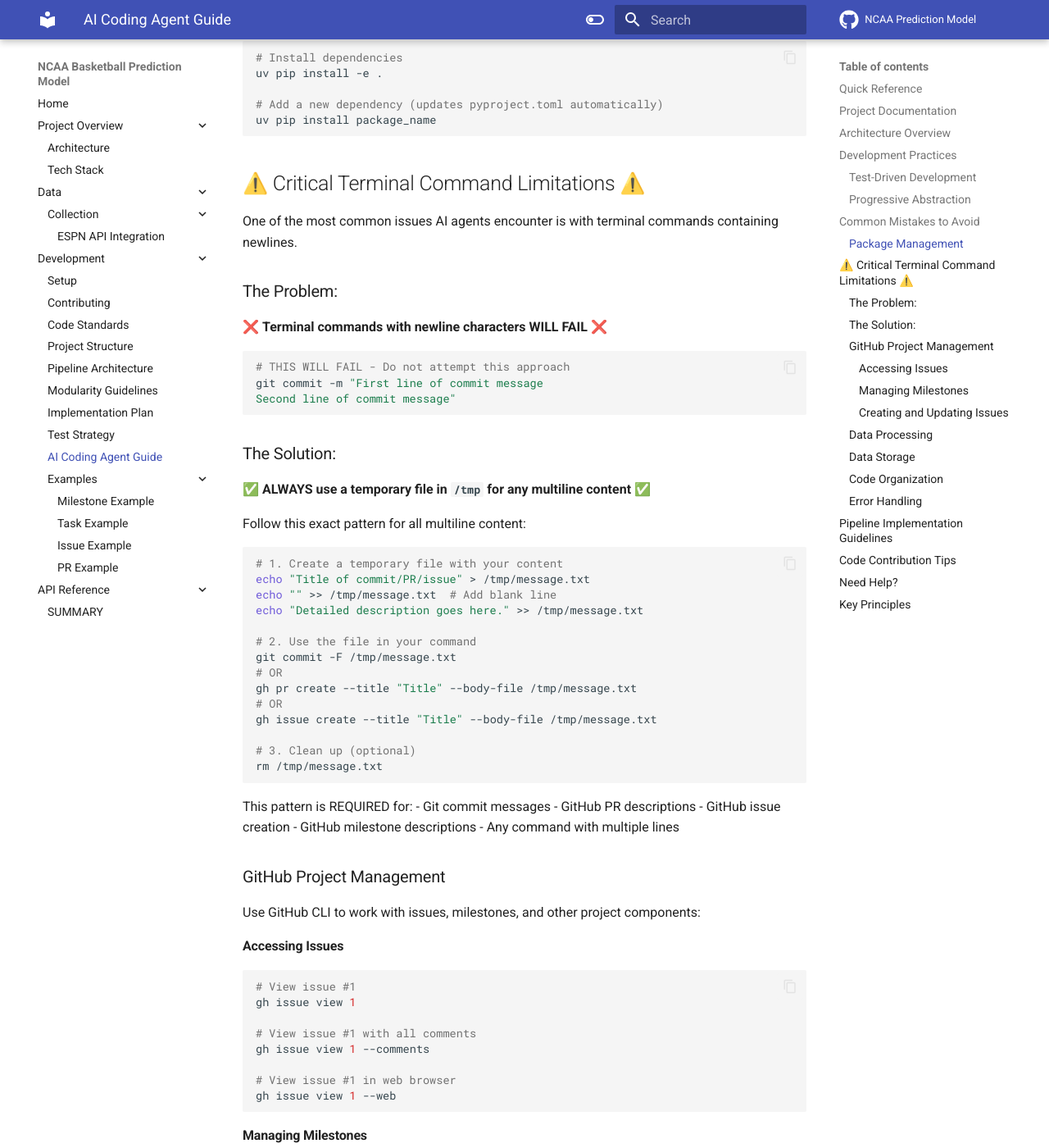
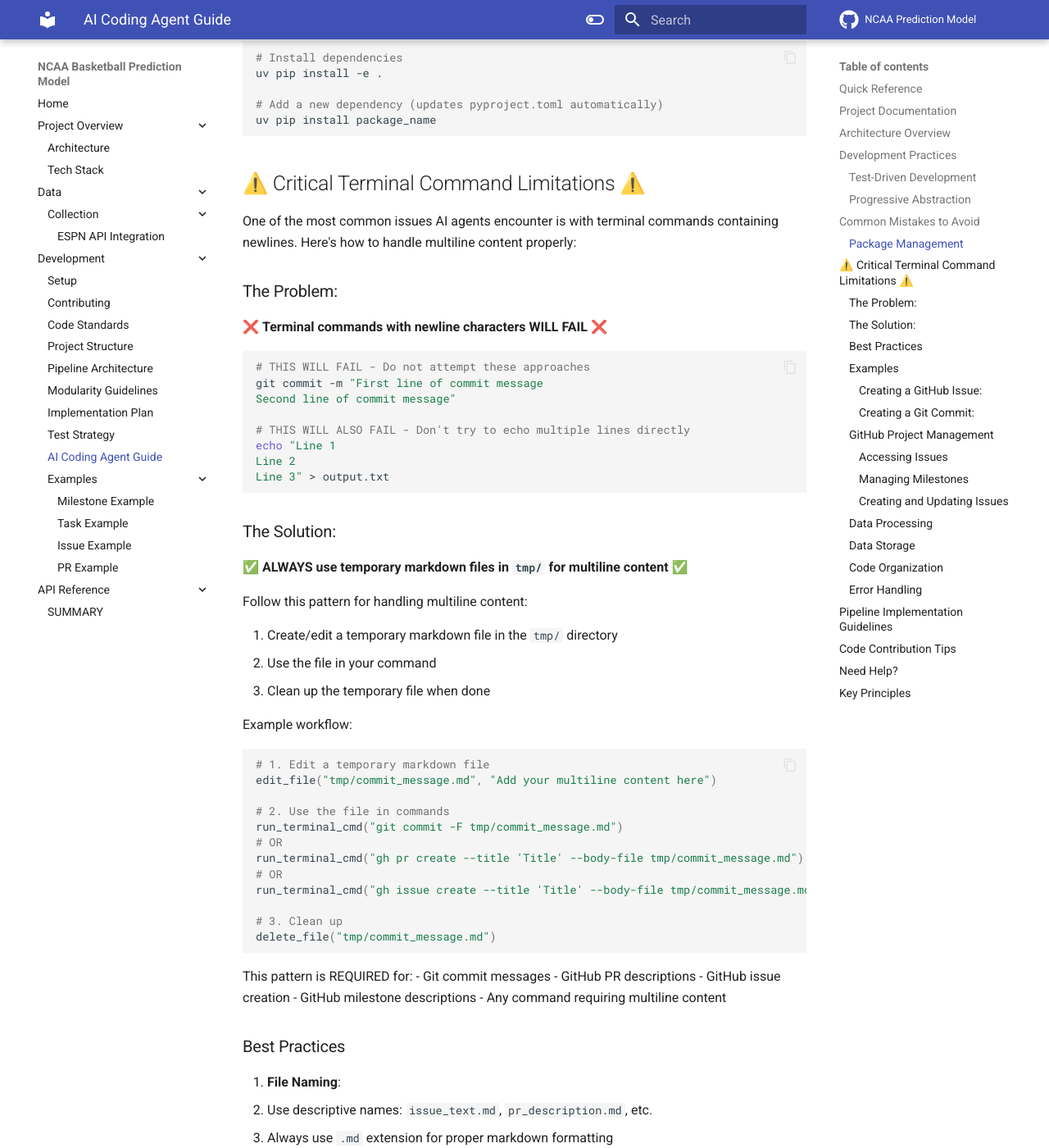
Before and after one commit to tim-mcdonnell/ncaa-prediction-model, an MkDocs documentation site: the page built from docs/development/ai-coding-agent-guide.md, in a window 1280 px wide and 1400 px high, scrolled down 2248 px. Shown: the whole window at 82% size. Built offline with MkDocs 1.6.1 and Material for MkDocs 9.7.7, drawn with Linux system fonts in a browser that asks for light colours; comment, search, counter and statistics services are not loaded; some of the changed text lies outside the part shown.

Commit message:
docs: simplify example file names
Remove 'ai_' prefix from example file names and update all references.
This change makes the documentation more general and easier to maintain.

Changes:
- Rename example files to remove 'ai_' prefix
- Update references in index.md
- Update mkdocs.yml configuration
- Update README.md links
- Update implementation plan and documentation strategy
- Update AI coding agent guide references

The examples are now more generally applicable while maintaining
their original content and purpose.

````diff
--- a/docs/development/ai-coding-agent-guide.md
+++ b/docs/development/ai-coding-agent-guide.md
@@ -11,8 +11,8 @@
 | **Package Management** | Use `uv` (not pip) for dependency management |
 | **Data Processing** | Use Polars (not pandas) for all data manipulation |
 | **Storage** | Direct Parquet files (no SQL database) |
-| **GitHub Management** | Use GitHub API for milestones, store multiline content in `/tmp` |
-| **Terminal Commands** | Avoid newlines, use `/tmp` for multiline content |
+| **GitHub Management** | Use GitHub API for milestones, store multiline content in `tmp` |
+| **Terminal Commands** | Avoid newlines, use `tmp` for multiline content |
 
 ## Project Documentation
 
@@ -83,39 +83,48 @@
 
 ## ⚠️ Critical Terminal Command Limitations ⚠️
 
-One of the most common issues AI agents encounter is with terminal commands containing newlines.
+One of the most common issues AI agents encounter is with terminal commands containing newlines. Here's how to handle multiline content properly:
 
 ### The Problem:
 
 ❌ **Terminal commands with newline characters WILL FAIL** ❌
 
 ```bash
-# THIS WILL FAIL - Do not attempt this approach
+# THIS WILL FAIL - Do not attempt these approaches
 git commit -m "First line of commit message
 Second line of commit message"
+
+# THIS WILL ALSO FAIL - Don't try to echo multiple lines directly
+echo "Line 1
+Line 2
+Line 3" > output.txt
 ```
 
 ### The Solution:
 
-✅ **ALWAYS use a temporary file in `/tmp` for any multiline content** ✅
+✅ **ALWAYS use temporary markdown files in `tmp/` for multiline content** ✅
 
-Follow this exact pattern for all multiline content:
+Follow this pattern for handling multiline content:
 
-```bash
-# 1. Create a temporary file with your content
-echo "Title of commit/PR/issue" > /tmp/message.txt
-echo "" >> /tmp/message.txt  # Add blank line
-echo "Detailed description goes here." >> /tmp/message.txt
+1. Create/edit a temporary markdown file in the `tmp/` directory
+2. Use the file in your command
+3. Clean up the temporary file when done
 
-# 2. Use the file in your command
-git commit -F /tmp/message.txt
+Example workflow:
+
+```python
+# 1. Edit a temporary markdown file
+edit_file("tmp/commit_message.md", "Add your multiline content here")
+
+# 2. Use the file in commands
+run_terminal_cmd("git commit -F tmp/commit_message.md")
 # OR
-gh pr create --title "Title" --body-file /tmp/message.txt
+run_terminal_cmd("gh pr create --title 'Title' --body-file tmp/commit_message.md")
 # OR
-gh issue create --title "Title" --body-file /tmp/message.txt
+run_terminal_cmd("gh issue create --title 'Title' --body-file tmp/commit_message.md")
 
-# 3. Clean up (optional)
-rm /tmp/message.txt
+# 3. Clean up
+delete_file("tmp/commit_message.md")
 ```
 
 This pattern is REQUIRED for:
@@ -123,7 +132,64 @@
 - GitHub PR descriptions
 - GitHub issue creation
 - GitHub milestone descriptions
-- Any command with multiple lines
+- Any command requiring multiline content
+
+### Best Practices
+
+1. **File Naming**:
+   - Use descriptive names: `issue_text.md`, `pr_description.md`, etc.
+   - Always use `.md` extension for proper markdown formatting
+   - Place all temporary files in the `tmp/` directory
+
+2. **File Management**:
+   - Create files only when needed
+   - Delete files after use
+   - Don't reuse filenames within the same conversation
+   - Use unique filenames to avoid conflicts
+
+3. **Content Creation**:
+   - Use the `edit_file` tool to create/modify content
+   - Write complete, well-formatted markdown
+   - Include all necessary sections and formatting
+
+4. **Command Execution**:
+   - Use `--body-file` or `-F` flags to read from files
+   - Verify file exists before using in commands
+   - Clean up files after successful command execution
+
+### Examples
+
+#### Creating a GitHub Issue:
+```python
+# 1. Create content
+edit_file("tmp/issue_text.md", """# Issue Title
+
+## Description
+Detailed issue description here...
+""")
+
+# 2. Create issue
+run_terminal_cmd("gh issue create --title 'New Feature' --body-file tmp/issue_text.md --milestone '1'")
+
+# 3. Clean up
+delete_file("tmp/issue_text.md")
+```
+
+#### Creating a Git Commit:
+```python
+# 1. Create content
+edit_file("tmp/commit_msg.md", """Feature: Add new functionality
+
+- Add X component
+- Implement Y feature
+- Update Z documentation""")
+
+# 2. Commit
+run_terminal_cmd("git commit -F tmp/commit_msg.md")
+
+# 3. Clean up
+delete_file("tmp/commit_msg.md")
+```
 
 ### GitHub Project Management
 
@@ -154,42 +220,42 @@
 # List all issues in a milestone
 gh issue list --milestone 1 --state all
 
-# Create a milestone (using /tmp for multiline content)
-cat > /tmp/milestone_description.txt << 'EOF'
+# Create a milestone (using tmp for multiline content)
+cat > tmp/milestone_description.txt << 'EOF'
 Milestone description with multiple lines
 EOF
 
 gh api --method POST /repos/$(gh repo view --json nameWithOwner -q .nameWithOwner)/milestones \
   -f title="New Milestone" \
-  -f description="$(cat /tmp/milestone_description.txt)" \
+  -f description="$(cat tmp/milestone_description.txt)" \
   -f state="open" \
   -q '.number'
 
-rm /tmp/milestone_description.txt
+rm tmp/milestone_description.txt
 
 # Edit a milestone
-cat > /tmp/updated_description.txt << 'EOF'
+cat > tmp/updated_description.txt << 'EOF'
 Updated description
 EOF
 
 gh api --method PATCH /repos/$(gh repo view --json nameWithOwner -q .nameWithOwner)/milestones/1 \
   -f title="Updated Title" \
-  -f description="$(cat /tmp/updated_description.txt)" \
+  -f description="$(cat tmp/updated_description.txt)" \
   -f state="open"
 
-rm /tmp/updated_description.txt
+rm tmp/updated_description.txt
 ```
 
 #### Creating and Updating Issues
 
 ```bash
 # Create an issue with milestone assignment
-cat > /tmp/issue.md << 'EOF'
+cat > tmp/issue.md << 'EOF'
 Detailed description with requirements
 EOF
 
-gh issue create --title "Issue Title" --body-file /tmp/issue.md --milestone "1"
-rm /tmp/issue.md
+gh issue create --title "Issue Title" --body-file tmp/issue.md --milestone "1"
+rm tmp/issue.md
 
 # Add existing issue to milestone
 gh api --method PATCH /repos/$(gh repo view --json nameWithOwner -q .nameWithOwner)/issues/5 \
--- a/mkdocs.yml
+++ b/mkdocs.yml
@@ -89,8 +89,8 @@
     - AI Coding Agent Guide: development/ai-coding-agent-guide.md
     - Examples:
       - Overview: development/examples/index.md
-      - Milestone Example: development/examples/ai_milestone_example.md
-      - Task Example: development/examples/ai_task_example.md
-      - Issue Example: development/examples/ai_issue_example.md
-      - PR Example: development/examples/ai_pr_example.md
+      - Milestone Example: development/examples/milestone_example.md
+      - Task Example: development/examples/task_example.md
+      - Issue Example: development/examples/issue_example.md
+      - PR Example: development/examples/pr_example.md
   - API Reference: reference/
````
Also changed, not shown: other parts of docs/development/ai-coding-agent-guide.md (+1 -1 lines), README.md (+4 -4 lines), docs/development/documentation-strategy.md (+59 -0 lines), docs/development/examples/index.md (+20 -7 lines), docs/development/implementation-plan.md (+37 -0 lines), docs/development/examples/issue_example.md (renamed from docs/development/examples/ai_issue_example.md), docs/development/examples/milestone_example.md (renamed from docs/development/examples/ai_milestone_example.md), docs/development/examples/pr_example.md (renamed from docs/development/examples/ai_pr_example.md), docs/development/examples/task_example.md (renamed from docs/development/examples/ai_task_example.md).
